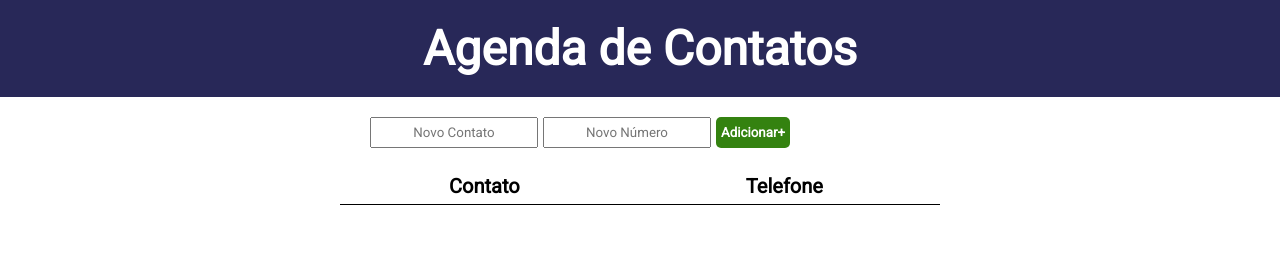
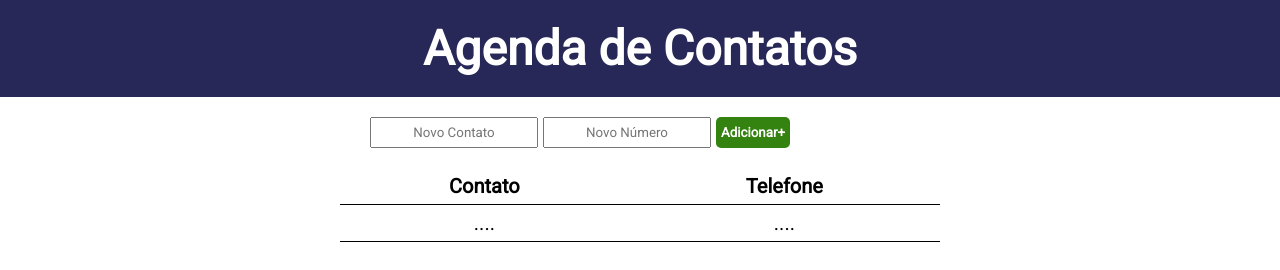
Before and after one commit to sheltonChris/agenda, a plain HTML site: page index.html in a window 1280 px wide. Drawn offline with Linux system fonts and the light colour scheme.

Commit message:
atualização

```diff
--- a/index.html
+++ b/index.html
@@ -26,7 +26,10 @@
                         <th>Telefone</th>
                     </tr>
                 </thead>
-                <tbody>
+                <tbody><tr>
+                    <td>....</td>
+                    <td>....</td>
+                </tr>
                 </tbody>
             </table>
         </div>
```
